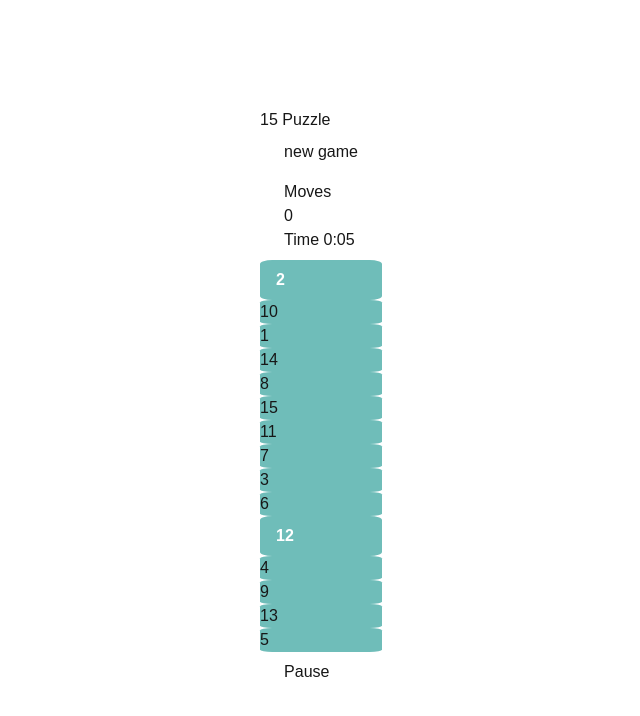
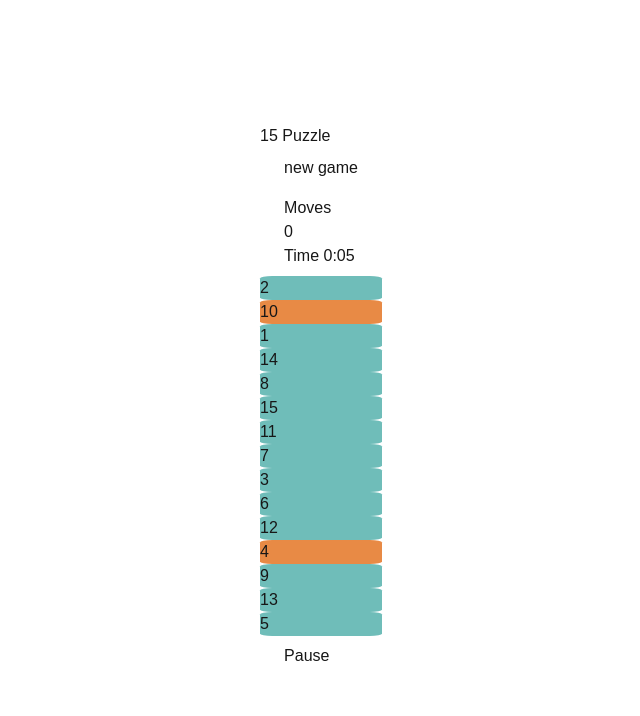
Before and after one commit to SpherCodes/15puzzle-clone, a Next.js app: page / in a window 1280 px wide. Shown: the top 716 px of the page, without its empty margins (319-959 px from the left). Built offline with nearby package versions, Linux system fonts and the light colour scheme.

Commit message:
improved styling  (Bug: tile Correct position not correct)

```diff
--- a/components/GameBoard.tsx
+++ b/components/GameBoard.tsx
@@ -72,11 +72,12 @@ function GameBoard() {
 
     function checkCorrectPositions() {
         const tileDivs = document.querySelectorAll('.tile');
+        console.log(tileDivs)
         tiles.forEach((tile, index) => {
             if (tile === solvedState[index]) {
-                tileDivs[index]?.classList.add('correctposition');
+                tileDivs[index]?.classList.add('tile-correct');
             } else {
-                tileDivs[index]?.classList.remove('correctposition');
+                tileDivs[index]?.classList.remove('tile-correct');
             }
         });
     }
@@ -96,8 +97,8 @@ function GameBoard() {
                     <div
                         key={index}
                         className={`w-[22%] h-[22%] flex items-center justify-center
-                            text-2xl font-bold m-0 tile
-                            ${tile ? 'bg-blue-500 text-white' : 'bg-gray-500'}`}
+                            text-2xl font-bold m-0 s
+                            ${tile ? 'tile' : 'tile-empty'}`}
                         onClick={() => moveTile(index)}
                     >
                         {tile}
--- a/src/app/globals.css
+++ b/src/app/globals.css
@@ -37,3 +37,10 @@ body {
   background-color: rgb(111, 189, 185);
   border-radius: 10%;
 }
+.tile-empty{
+  background-color: var(--secondary-background-color);
+  border-radius: 10%;
+}
+.tile-correct{
+  background-color:rgb(232, 138, 69);
+}
```
